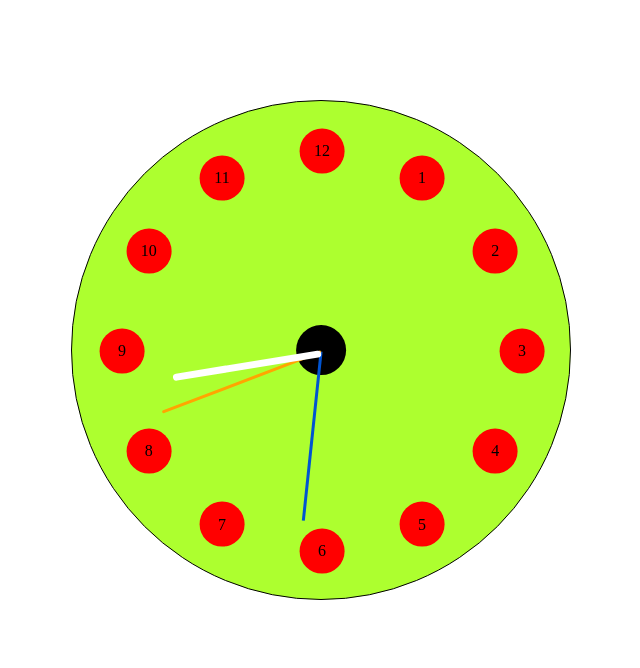
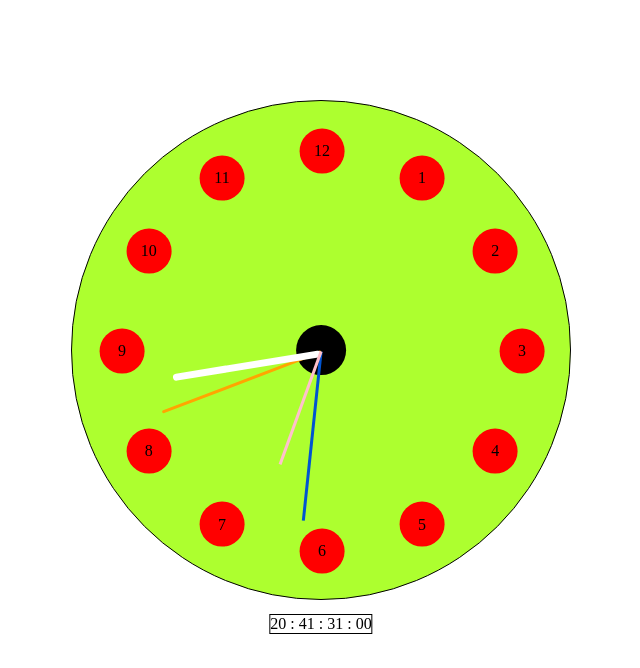
Before and after one commit to Bringerrr/FD-2-My-Java-masterpiece-script-codes, a plain HTML site: page Часики/index.html in a window 1280 px wide. Shown: the whole page, without its empty margins (29-669 px from the left). Drawn offline with Linux system fonts and the light colour scheme.

Commit message:
Add files via upload

```diff
--- a/Часики/index.html
+++ b/Часики/index.html
@@ -11,11 +11,16 @@
 
     <div id="roundBox">
         <span id="roundBoxCenter">
+            <span id="clockMiliSeconds" class="center-for-pointer"></span>
             <span id="clockSeconds" class="center-for-pointer"></span>
             <span id="clockMinutes" class="center-for-pointer"></span>
             <span id="clockHours" class="center-for-pointer"></span>
         </span>
+
+        <span id="time" class="center-for-pointer">ghhj</span>
     </div>
+
+
 
     <script src="main.js"></script>
 </body>
--- a/Часики/main.js
+++ b/Часики/main.js
@@ -3,13 +3,18 @@
 var circle = document.getElementById("roundBox");
 var circleCenter = document.getElementById("roundBoxCenter");
 
-var clockSeconds, clockMinutes, clockHours; // Стрелочки на циферблате
+var clockMiliSeconds, clockSeconds, clockMinutes, clockHours; // Стрелочки на циферблате
 
-var posSec, posMin, posHour; // Положения стрелочек
-var timer1, timer2, timer3; // Таймеры дял стрелочек
+var timeTable;
 
-var degPerSecond = 6; // Разница между секундами в градусах (360/60)
-var kostyl = 15; // Пришлось прикрутить костыль, поскольку стрелки в положении rotation(0deg) указывают на красный кружочек "3" (3:15:15)
+var posMili, posSec, posMin, posHour; // Положения стрелочек
+var timer0, timer1, timer2, timer3; // Таймеры дял стрелочек
+
+var tickDegPerSecond = 6; // глрадусов в одном тике в секунду (360/60 = 6)
+var tickDegPerHour = 30; // (360/12 = 30)
+var secsInOneMinute = 60; var miliSecondsInOneSec = 1000;
+
+var kostyl = 15; // Пришлось прикрутить костыль, поскольку стрелки в положении rotation(0deg) указывают на красный кружочек "3" (находятся в горизонтальном положении) (3:15:15)
 var numbersForHour = 12;
 
 var str = ""
@@ -21,6 +26,7 @@ var FormatDateTime = function(){
     this.hours=soon.getHours();
     this.minutes=soon.getMinutes();
     this.seconds=soon.getSeconds();
+    this.miliSeconds=soon.getMilliseconds();
 }
 
 var currentDate = new FormatDateTime;
@@ -31,7 +37,7 @@ var Circle = {
     height : circle.offsetHeight
 }
 
-for(var i=1; i<=numbersForHour;i++){
+for(var i=1; i<=numbersForHour;i++){ // создаем кружки дял цифр
    str += "<div></div>"
 }
 
@@ -39,38 +45,49 @@ circle.innerHTML += str;
 allNumbers = circle.querySelectorAll("div");
 
 function start(){
-    posSec=+currentDate.seconds*degPerSecond;
-    posMin=+currentDate.minutes*degPerSecond+posSec/60; // для более гладкой анимации
-    posHour=+currentDate.hours*30+posMin/12; // Подумать почему 12 !!!
+
+    posMili = +currentDate.miliSeconds;
+    posSec = +currentDate.seconds * tickDegPerSecond + posMili / miliSecondsInOneSec // для более гладкой анимации
+    posMin = +currentDate.minutes * tickDegPerSecond + posSec / secsInOneMinute;
+    posHour = +currentDate.hours * tickDegPerHour + (posMin / numbersForHour);
+    timer0=setInterval(tick0,10);
     timer1=setInterval(tick1,10);
     timer2=setInterval(tick2,10);
     timer3=setInterval(tick3,10);
 }
 
+function tick0() {
+    posMili+=3.6; // (360 / 1000 milisec / 10 )
+    clockMiliSeconds.style.transform = "rotate(" + (posMili-250) + "deg)"
+}
+
 function tick1() {
     posSec+=0.06; // (360deg / 60sec / 100)
-    clockSeconds.style.transform = "rotate(" + (posSec-kostyl*degPerSecond) + "deg)"
+    clockSeconds.style.transform = "rotate(" + (posSec-kostyl*tickDegPerSecond) + "deg)"
 }
 
 function tick2() {
     posMin+=0.001; //  (posSec / 60)
-    clockMinutes.style.transform = "rotate(" + (posMin-kostyl*degPerSecond) + "deg)"
+    clockMinutes.style.transform = "rotate(" + (posMin-kostyl*tickDegPerSecond) + "deg)"
 }
 
 function tick3() {
     posHour+=0.001/12; //  (posMin / 12)
-    clockHours.style.transform = "rotate(" + (posHour-kostyl*6) + "deg)"
+    clockHours.style.transform = "rotate(" + (posHour-kostyl*tickDegPerHour) + "deg)"
 }
 
-    start(); // Часики запускаются здесь!
 
+
+clockMiliSeconds = document.getElementById("clockMiliSeconds");
 clockSeconds = document.getElementById("clockSeconds");
 clockMinutes = document.getElementById("clockMinutes");
 clockHours = document.getElementById("clockHours");
 
-clockSeconds.style.transform = "rotate(" + (currentDate.seconds*6-kostyl*degPerSecond) + "deg)" // Положение стрелок по умолчанию (до срабатывания таймера)
-clockMinutes.style.transform = "rotate(" + ((currentDate.minutes*6-kostyl*degPerSecond)+(currentDate.seconds*6)/60) + "deg)" // плавность аницмации
-clockHours.style.transform = "rotate(" + (currentDate.hours*30-kostyl*degPerSecond)+ "deg)" // СДЕЛАТЬ ПОПРАВКУ НА МИНУТЫ И СЕКУНДЫ!!!!!
+var hour = (currentDate.hours*tickDegPerHour-3*tickDegPerHour)+(currentDate.minutes*6)/12 // Данное выражение некоректно работало, пока я сделал его переменной
+
+clockSeconds.style.transform = "rotate(" + (currentDate.seconds*6-kostyl*tickDegPerSecond) + "deg)" // Положение стрелок по умолчанию (до срабатывания таймера)
+clockMinutes.style.transform = "rotate(" + ((currentDate.minutes*6-kostyl*tickDegPerSecond)+(currentDate.seconds*6)/60) + "deg)"
+clockHours.style.transform = "rotate(" + hour+ "deg)"
 
 var left = getElementPos(allNumbers[0]).left; // Переменные для формулы
 var right = getElementPos(allNumbers[0]).top;
@@ -89,3 +106,20 @@ function getElementPos(elem) {
         top: bbox.top+window.pageYOffset
     };
 }
+
+timeTable = document.getElementById("time");
+
+setInterval(updateTime,10)
+start(); // Часики запускаются здесь!
+
+function updateTime(){
+    var updatedTime = new FormatDateTime
+    timeTable.innerHTML=str0l(updatedTime.hours,2)+" : "+str0l(updatedTime.minutes,2)+" : "+str0l(updatedTime.seconds,2)+" : "+str0l(Math.floor(updatedTime.miliSeconds/10),2);
+}
+
+function str0l(val,len) {
+    var strVal=val.toString();
+    while ( strVal.length < len )
+        strVal='0'+strVal;
+    return strVal;
+}
--- a/Часики/styles.css
+++ b/Часики/styles.css
@@ -56,6 +56,14 @@
     z-index: 2;
 }
 
+#clockMiliSeconds{
+    display: block;
+    width: 120px;
+    height: 3px;
+    background-color: pink;
+    z-index: 3;
+}
+
 #clockMinutes{
     display: block;
     width: 170px;
@@ -81,3 +89,10 @@
     margin-right: -50%;
     transform-origin: 0% 50%;
 }
+
+#time{
+    display: block;
+    border: 1px solid #000;
+    transform: translate(-50%, -50%);
+    top: 105%;
+}
```
